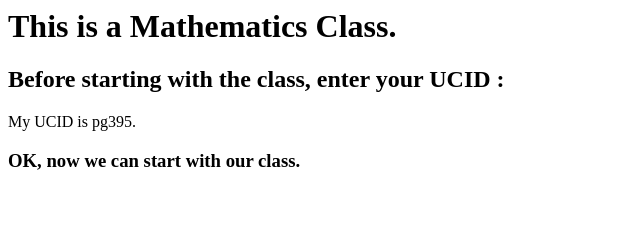
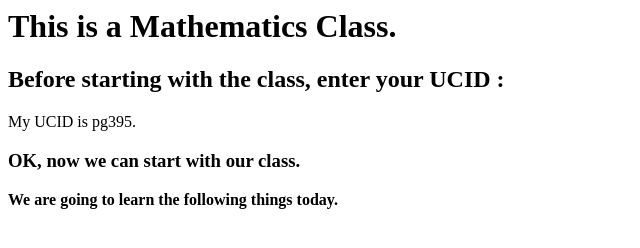
Before and after one commit to gitpushnjit/homework2, a plain HTML site: page index.html in a window 1280 px wide. Shown: the whole page, without its empty margins (0-640 px from the left). Drawn offline with Linux system fonts and the light colour scheme.

Commit message:
added index file

```diff
--- a/index.html
+++ b/index.html
@@ -7,5 +7,6 @@
 <h2>Before starting with the class, enter your UCID :</h2>
 <p>My UCID is pg395.</p>
 <h3> OK, now we can start with our class.</h3>
+<b>We are going to learn the following things today.</b>
 </body>
 </html>
```
